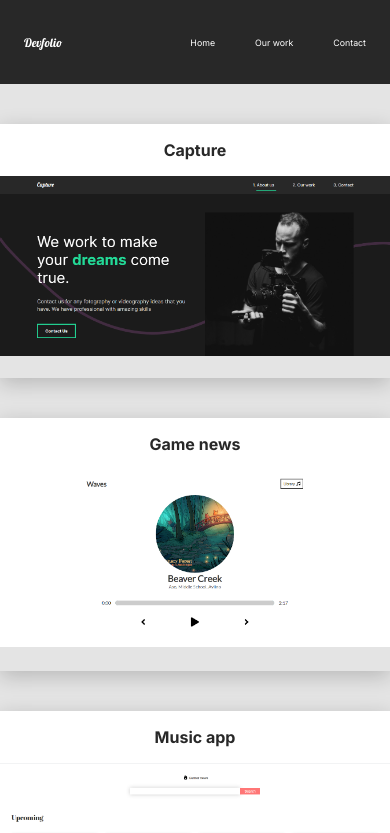
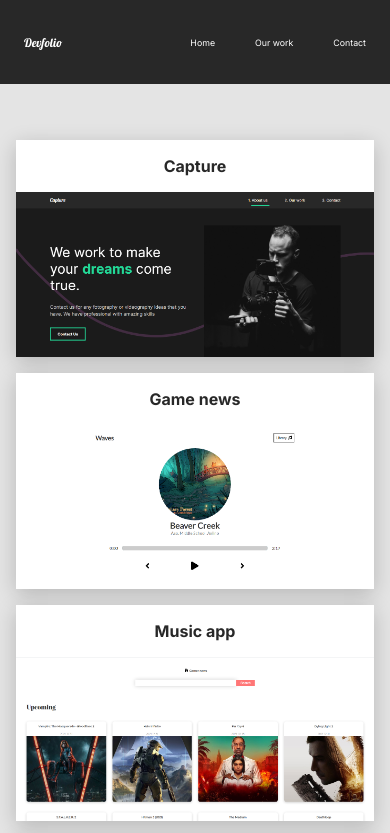
Before and after one commit to arielvergarautn/devfolio-v2, a React (Create React App) app: page /work/1 in a window 390 px wide. Shown: the top 833 px of the page. Built offline with nearby package versions, Linux system fonts and the light colour scheme.

Commit message:
improving mobile friendly

```diff
--- a/src/pages/Contact.js
+++ b/src/pages/Contact.js
@@ -29,7 +29,7 @@ const Contact = () => {
                 <div className="cards">
                     {
                         data.map(social => (
-                            <ContactCard title={social.name} image={social.image} url={social.url} />
+                            <ContactCard key={social.name} title={social.name} image={social.image} url={social.url} />
                         ))
                     }
                 </div>
--- a/src/public/styles/_home.scss
+++ b/src/public/styles/_home.scss
@@ -59,6 +59,8 @@
     }
 }
 
+
+
 @media (max-width: 500px){
     .home{
         .banner{
@@ -77,3 +79,17 @@
     }
 
 }
+
+@media (max-width: 1024px){
+    .home{
+        .about{
+            .presentation{
+                img{
+                    height: 30rem;
+                    width: 30rem;
+                }
+            }
+        }
+    }
+
+}
--- a/src/public/styles/_work.scss
+++ b/src/public/styles/_work.scss
@@ -122,3 +122,22 @@
         }
     }
 }
+
+@media (max-width: 768px){
+    .work{
+        padding: 0rem;
+        .projects-list{
+            padding: 2rem;
+            .projects{
+                grid-column-gap: 3rem;
+                grid-row-gap: 2rem;
+                .project{
+                    min-height: auto;
+                    img{
+                        height: auto;
+                    }
+                }
+            }
+        }
+    }
+}
```
Also changed, not shown: src/public/icons/cv.png, src/public/icons/cv2.png (deleted).
